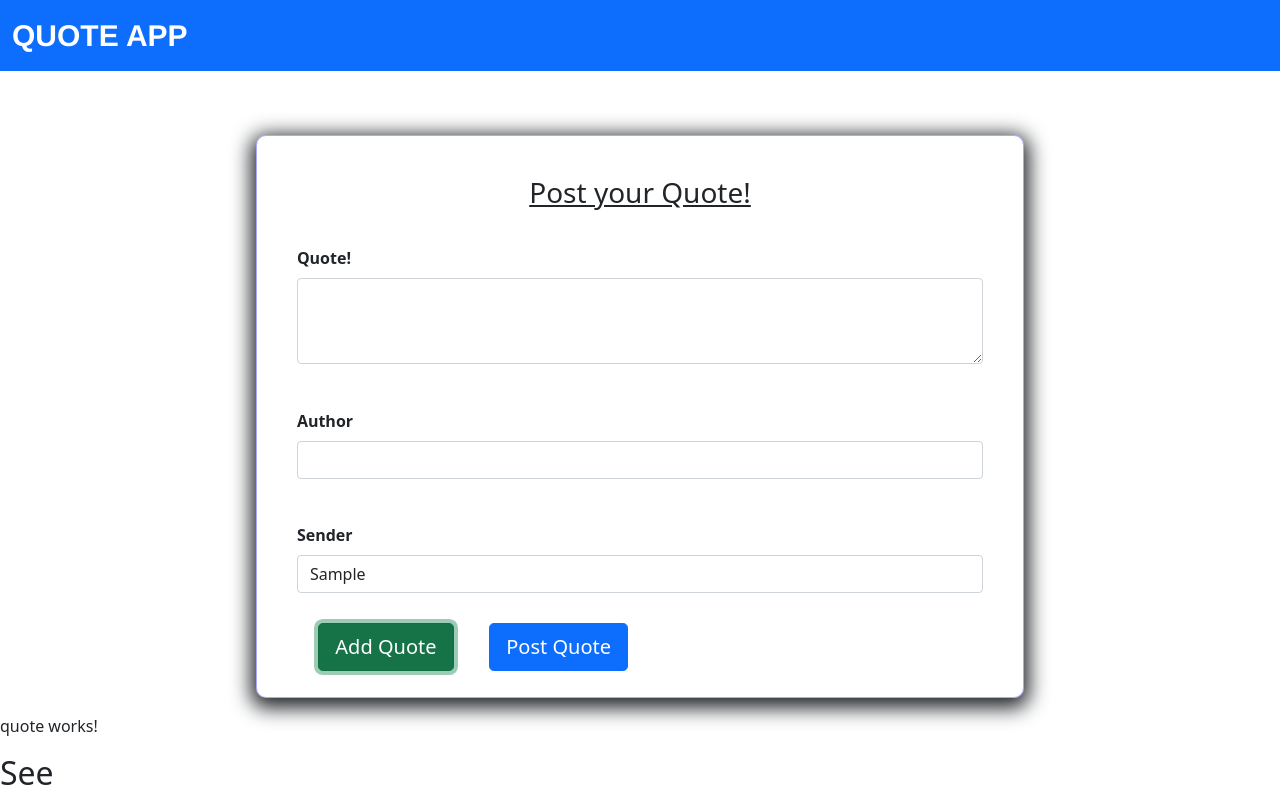
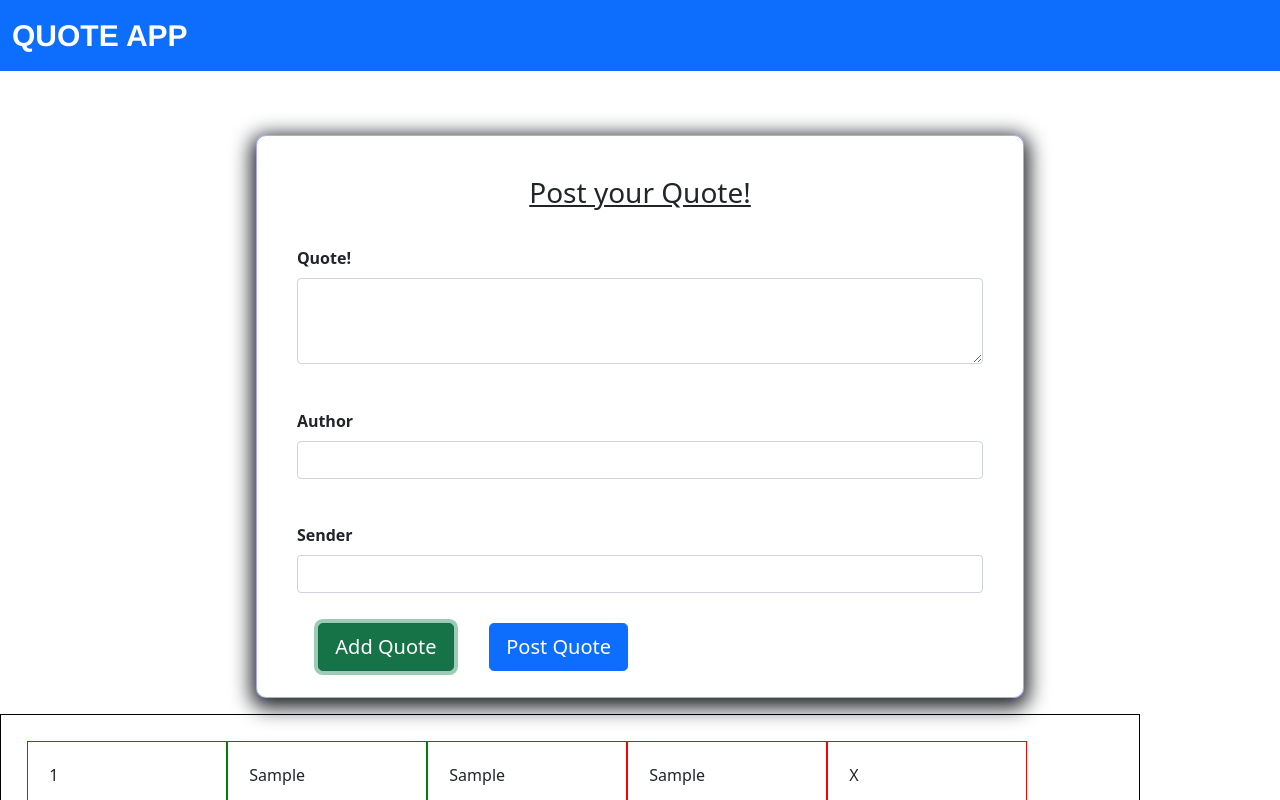
Before and after one commit to Collins07/quote-app, an Angular app: page /form in a window 1280 px wide. Both pictures are taken after typing "Sample", "Sample", "Sample" into the empty fields and a click on the button "Add Quote". Shown: the top 800 px of the page. Built offline with nearby package versions, Linux system fonts and the light colour scheme.

Commit message:
quote interpolation

```diff
--- /dev/null
+++ b/src/app/Sender.ts
@@ -0,0 +1,4 @@
+export class Sender{
+    name:string;
+    isCompleted:boolean;
+}
--- a/src/app/form/form.component.html
+++ b/src/app/form/form.component.html
@@ -1,4 +1,4 @@
-
+<app-quote></app-quote>
 <div class="form">
     <h3>Post your Quote!</h3>
 
@@ -13,7 +13,7 @@
   </div>
   <div class="mb-3">
     <label for="exampleFormControlInput1" class="form-label">Sender</label>
-    <input type="text" class="form-control" id="exampleFormControlInput1" >
+    <input type="text" class="form-control" id="exampleFormControlInput1" [(ngModel)]= "newSender">
   </div>
   <button class="btn btn-success btn-lg" (click)="saveToadd()">Add Quote</button>
   <button class="btn btn-primary btn-lg" routerLink="/quote">Post Quote</button>
@@ -22,21 +22,22 @@
 
 </div>
 <app-quote></app-quote>
-<p>quote works!</p>
-<table class="table table-stripped">
-    <h2>See</h2>
-    <tr *ngFor = "let toadd of toadds; let i = index;">
-        <th >{{i+1}}</th>
-            <td>{{toadd.name}}</td>
-            <td (click)="remove(i)">X</td>
-    </tr>
-  </table>
   <div class="container" id="cont">
     <div class="first" >
-        <p *ngFor = "let toadd of toadds; let i = index;">{{toadd.name}}</p>
+      <p *ngFor = "let toadd of toadds; let i = index;">{{i+1}}</p>
+    </div>
+    <div class="first" >
+      <p *ngFor = "let toadd of toadds; let i = index;">{{toadd.name}}</p>
 
     </div>
     <div class="last" >
         <p *ngFor = "let author of authors">{{author.name}}</p>
     </div>
+    <div class="last" >
+      <p *ngFor = "let sender of senders">{{sender.name}}</p>
+      <p *ngFor = "let toadd of toadds; let i = index;"  (click)="remove(i)"></p>
+  </div>
+  <div class="last" >
+    <p *ngFor = "let toadd of toadds; let i = index;"  (click)="remove(i)">X</p>
 </div>
+</div>
--- a/src/app/form/form.component.ts
+++ b/src/app/form/form.component.ts
@@ -1,6 +1,7 @@
 import { Component, Input, OnInit } from '@angular/core';
 import { Toadd } from '../Toadd';
 import { Author } from '../Author';
+import { Sender } from '../Sender';
 
 
 @Component({
@@ -16,6 +17,9 @@ export class FormComponent implements OnInit {
   authors: Author[]=[];
   newAuthor: string;
 
+  senders: Sender[]=[];
+  newSender: string;
+
   saveToadd(){
     if(this.newToadd){
       let toadd = new Toadd();
@@ -24,7 +28,7 @@ export class FormComponent implements OnInit {
       this.toadds.push(toadd);
       this.newToadd = "";
     }else{
-      alert("please add quote")
+      alert("please share quote")
     }
 
 
@@ -35,13 +39,24 @@ export class FormComponent implements OnInit {
       this.authors.push(author);
       this.newAuthor = "";
     }else{
-      alert("please add quote")
+      alert("please name of Author")
+    }
+
+    if(this.newSender){
+      let sender = new Sender();
+      sender.name = this.newSender;
+      sender.isCompleted = true;
+      this.senders.push(sender);
+      this.newSender = "";
+    }else{
+      alert("please enter your name")
     }
   }
 
   remove(id:number){
     this.authors = this.authors.filter((v,i)=>i !==id);
     this.toadds = this.toadds.filter((v,i)=>i !==id);
+    this.senders = this.senders.filter((v,i)=>i !==id);
   }
 
 
```
